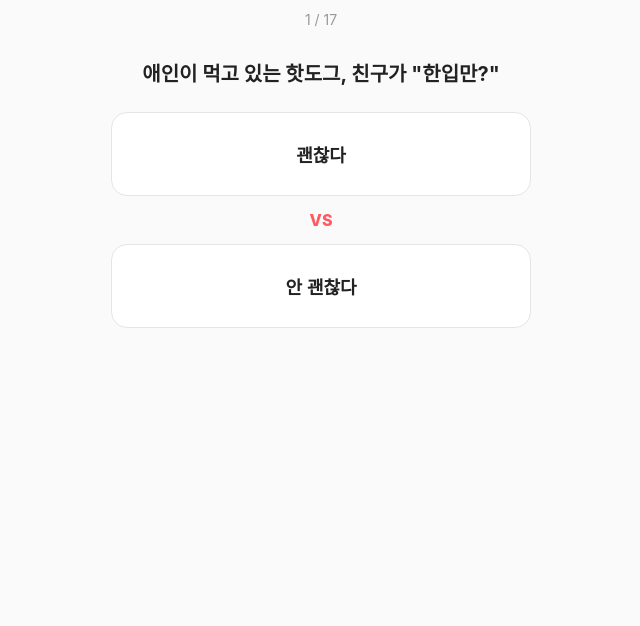
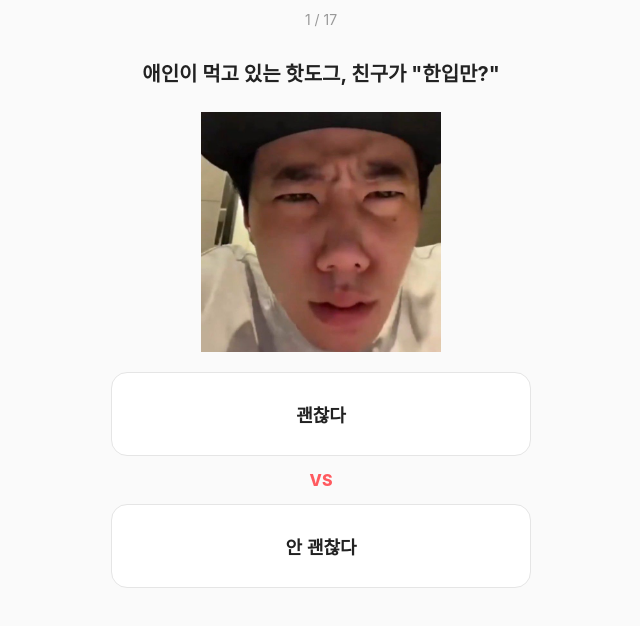
Before and after one commit to juhhyeon/balance-game, a plain HTML site: page index.html in a window 1280 px wide. Shown: the part 94-720 px from the top of the page, without its empty margins (319-959 px from the left). Drawn offline with Linux system fonts and the light colour scheme.

Commit message:
짤 추가: 질문별 밈 이미지와 끝 화면 이미지
Co-Authored-By: Claude Opus 5.5 <noreply@anthropic.com>
Claude-Session: https://claude.ai/code/session_017TtdkYnWfkgdiSv8PPgi8u

```diff
--- a/index.html
+++ b/index.html
@@ -64,6 +64,15 @@
     color: #888;
     margin-bottom: 24px;
   }
+
+  #meme {
+    display: none;
+    width: 100%;
+    max-height: 240px;
+    object-fit: contain;
+    border-radius: 16px;
+    margin-bottom: 20px;
+  }
 </style>
 </head>
 <body>
@@ -72,6 +81,7 @@
   <p id="progress">1 / 17</p>
   <p id="question"></p>
   <p id="note"></p>
+  <img id="meme" alt="">
   <button id="btnA">평생 라면만 먹기</button>
   <p class="vs">VS</p>
   <button id="btnB">평생 떡볶이만 먹기</button>
@@ -79,14 +89,14 @@
 <script>
 const questions = [
   // 🟢 워밍업: 가볍게 웃으면서 시작
-  { q: "애인이 먹고 있는 핫도그, 친구가 \"한입만?\"", a: "괜찮다", b: "안 괜찮다" },
+  { q: "애인이 먹고 있는 핫도그, 친구가 \"한입만?\"", a: "괜찮다", b: "안 괜찮다", img: "frown.png" },
   { q: "최악의 이별 타이밍은?", a: "월요일 아침 9시", b: "금요일 밤 12시" },
-  { q: "들었을 때 더 기분 나쁜 말은?", a: "넌 연애하기엔 좋은 사람이야", b: "넌 결혼하기엔 좋은 사람이야" },
+  { q: "들었을 때 더 기분 나쁜 말은?", a: "넌 연애하기엔 좋은 사람이야", b: "넌 결혼하기엔 좋은 사람이야", img: "crazy.png" },
 
   // 🟡 플러팅 판정단: 의견 갈리기 시작
   { q: "더 foxy한 행동은?", a: "단둘이 인생네컷 찍자고 하기", b: "아픈 티 내는 사진 보내기" },
   { q: "일 때문에 힘들어하니까 힘내라며 기프티콘 보내주기", a: "플러팅 맞다", b: "플러팅 아니다" },
-  { q: "일 때문에 카페에 갔는데 커플이면 1+1이라길래 커플이라고 했다", a: "가능", b: "불가능" },
+  { q: "일 때문에 카페에 갔는데 커플이면 1+1이라길래 커플이라고 했다", a: "가능", b: "불가능", img: "hotplace.png" },
 
   // 🟠 슬슬 질투 모드
   { q: "전 애인과 더 싫은 것은?", a: "인스타 맞팔", b: "OTT 계정 공유" },
@@ -98,11 +108,11 @@ const questions = [
   { q: "더 신경 쓰이는 사람은?", a: "같은 회사 다니는 전 애인", b: "소꿉친구라는 이성친구" },
   { q: "더 화나는 상황은?", a: "운동 후 내 애인에게 거울 셀카 보냄", b: "자기 소지품을 내 애인 공간 곳곳에 둠" },
   { q: "더 거슬리는 사람은?", a: "내가 봐도 나보다 예쁘거나 잘생긴 사람", b: "나보다 내 애인을 더 잘 아는 사람" },
-  { q: "더 화나는 상황은?", a: "생일 전전날 새벽까지 이성친구와 단둘이 놂", b: "이성친구와 2시간 통화하느라 생일 당일 12시에 연락 안 됨" },
+  { q: "더 화나는 상황은?", a: "생일 전전날 새벽까지 이성친구와 단둘이 놂", b: "이성친구와 2시간 통화하느라 생일 당일 12시에 연락 안 됨", img: "crazy.png" },
 
   // 💥 클라이맥스: 친구까지 엮이는 상황극
   { q: "집에서 애인, 내 친구랑 셋이 술 마시다 내가 취해서 먼저 자러 들어갔다면?", a: "둘이 나 빼고 계속 마셔도 상관없음", b: "내가 없으니 술자리를 끝내야 함", note: "추가상황: 둘은 안 취했고, 나만 취해서 어지러운 상태" },
-  { q: "셋이 술 마시다 애인이 담배 피러 나가자 내 친구가 따라 나갔다", a: "그럴 수도 있지, 신경 안 씀", b: "나도 따라가서 같이 있는다", note: "추가상황: 친구는 담배 안 피는데 뭐 사러 간다며 따라 나감" },
+  { q: "셋이 술 마시다 애인이 담배 피러 나가자 내 친구가 따라 나갔다", a: "그럴 수도 있지, 신경 안 씀", b: "나도 따라가서 같이 있는다", note: "추가상황: 친구는 담배 안 피는데 뭐 사러 간다며 따라 나감", img: "frown.png" },
 
   // 💕 마무리: 달달하게 끝내기
   { q: "한 달 동안 하나만 금지된다면?", a: "뽀뽀 금지", b: "손잡기 금지" },
@@ -117,6 +127,7 @@ const noteEl = document.getElementById("note");
 const btnA = document.getElementById("btnA");
 const btnB = document.getElementById("btnB");
 const vsEl = document.querySelector(".vs");
+const memeEl = document.getElementById("meme");
 
 // ③ 보여주기
 function show() {
@@ -126,6 +137,14 @@ function show() {
   noteEl.textContent = item.note || "";
   btnA.textContent = item.a;
   btnB.textContent = item.b;
+
+  // 짤이 있는 질문이면 보여주고, 없으면 숨기기
+  if (item.img) {
+    memeEl.src = item.img;
+    memeEl.style.display = "block";
+  } else {
+    memeEl.style.display = "none";
+  }
 }
 
 // ④ 넘기기
@@ -146,6 +165,8 @@ function finish() {
   btnA.textContent = "처음부터 다시 하기";
   btnB.style.display = "none";
   vsEl.style.display = "none";
+  memeEl.src = "laugh.png";
+  memeEl.style.display = "block";
 }
 
 // ⑥ 다시 하기
```
Also changed, not shown: crazy.png (added), frown.png (added), hotplace.png (added), laugh.png (added).
